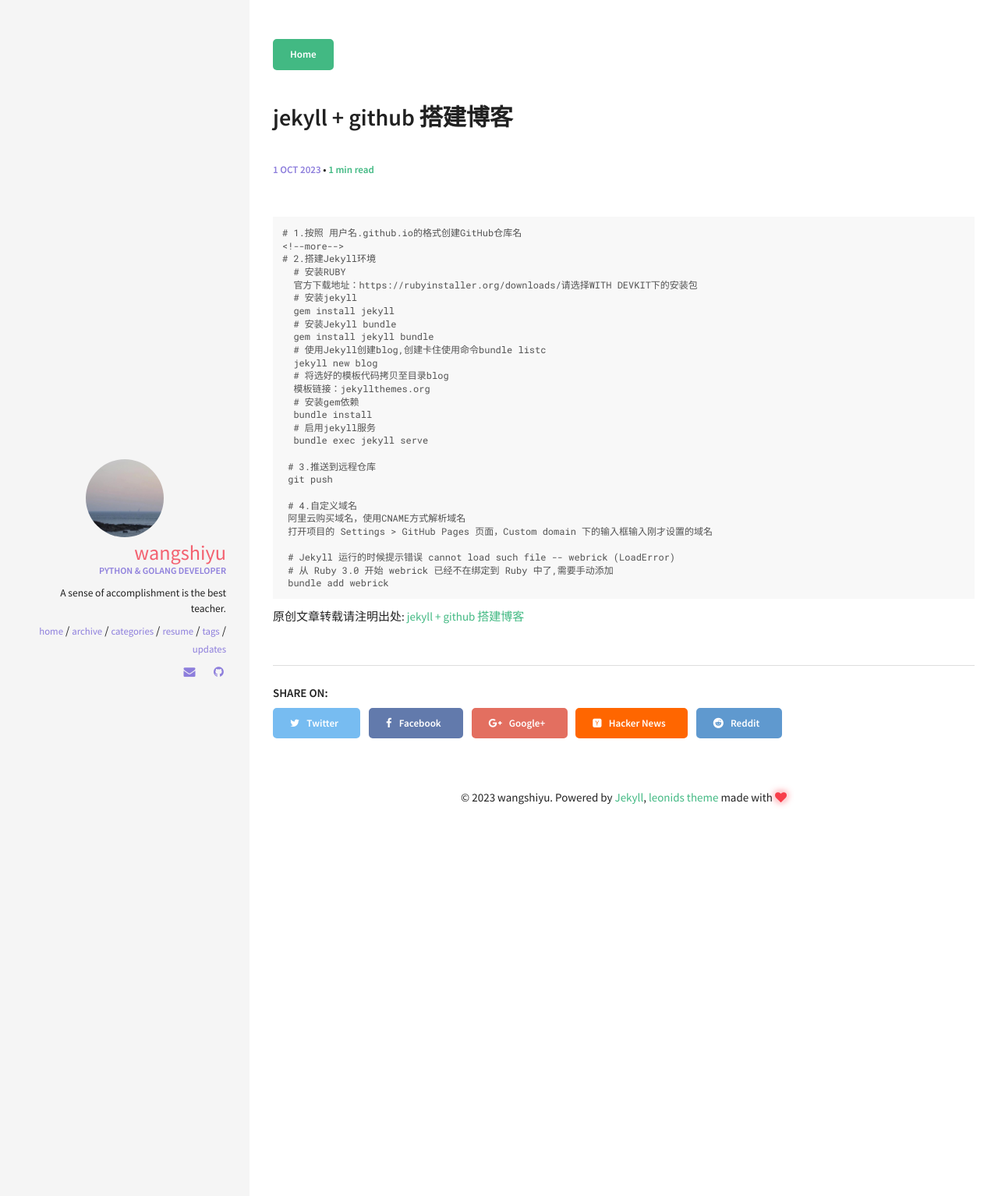
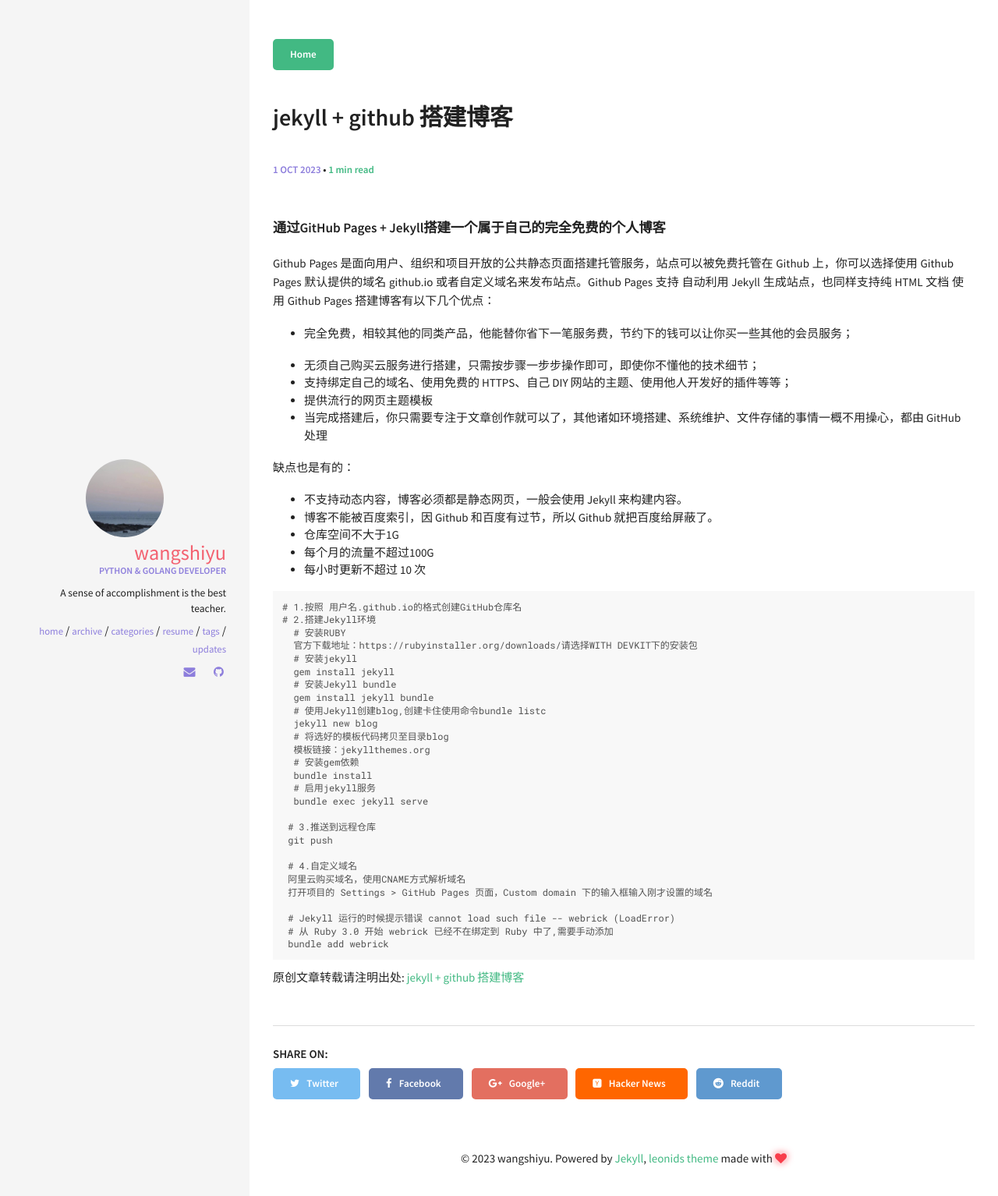
Before and after one commit to wangshiyuo/wangshiyuo.github.com, a Jekyll site: the page built from _posts/2023-10-1-jekyll.md, in a window 1280 px wide. Shown: the top 1534 px of the page at 78% size. Built offline with Jekyll 4.4.1, drawn with Linux system fonts in a browser that asks for light colours.

Commit message:
create blog

````diff
--- a/_posts/2023-10-1-jekyll.md
+++ b/_posts/2023-10-1-jekyll.md
@@ -5,9 +5,30 @@ categories: [ruby]
 tags: [ruby]
 ---
 
+##### 通过GitHub Pages + Jekyll搭建一个属于自己的完全免费的个人博客
+
+Github Pages 是面向用户、组织和项目开放的公共静态页面搭建托管服务，站点可以被免费托管在 Github 上，你可以选择使用 Github Pages 默认提供的域名 github.io 或者自定义域名来发布站点。Github Pages 支持 自动利用 Jekyll 生成站点，也同样支持纯 HTML 文档
+使用 Github Pages 搭建博客有以下几个优点：
+
+- 完全免费，相较其他的同类产品，他能替你省下一笔服务费，节约下的钱可以让你买一些其他的会员服务；
+
+- 无须自己购买云服务进行搭建，只需按步骤一步步操作即可，即使你不懂他的技术细节；
+- 支持绑定自己的域名、使用免费的 HTTPS、自己 DIY 网站的主题、使用他人开发好的插件等等；
+- 提供流行的网页主题模板
+- 当完成搭建后，你只需要专注于文章创作就可以了，其他诸如环境搭建、系统维护、文件存储的事情一概不用操心，都由 GitHub 处理
+
+缺点也是有的：
+
+- 不支持动态内容，博客必须都是静态网页，一般会使用 Jekyll 来构建内容。
+- 博客不能被百度索引，因 Github 和百度有过节，所以 Github 就把百度给屏蔽了。
+- 仓库空间不大于1G
+- 每个月的流量不超过100G
+- 每小时更新不超过 10 次
+
+<!--more-->
+
 ```Bash
 # 1.按照 用户名.github.io的格式创建GitHub仓库名
-<!--more-->
 # 2.搭建Jekyll环境
   # 安装RUBY
   官方下载地址：https://rubyinstaller.org/downloads/请选择WITH DEVKIT下的安装包
````
